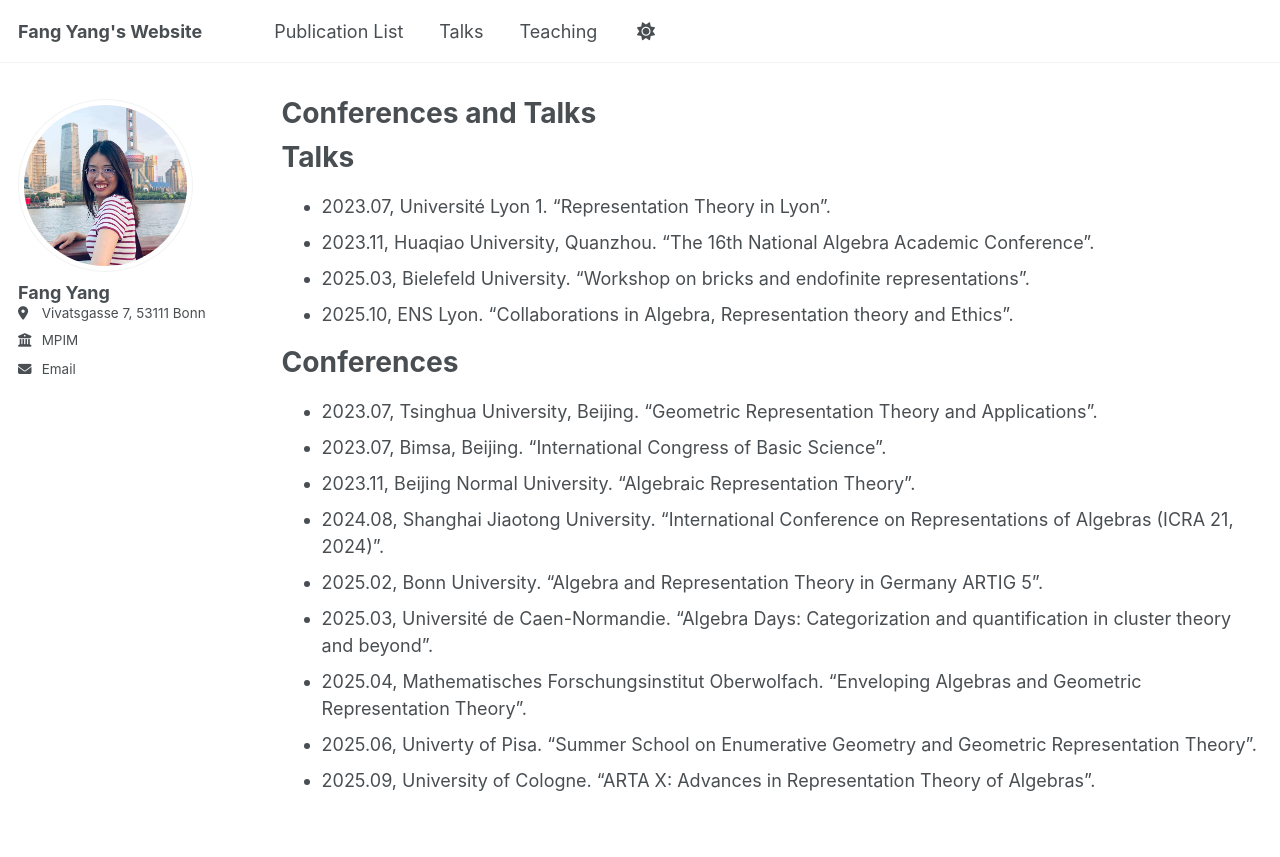
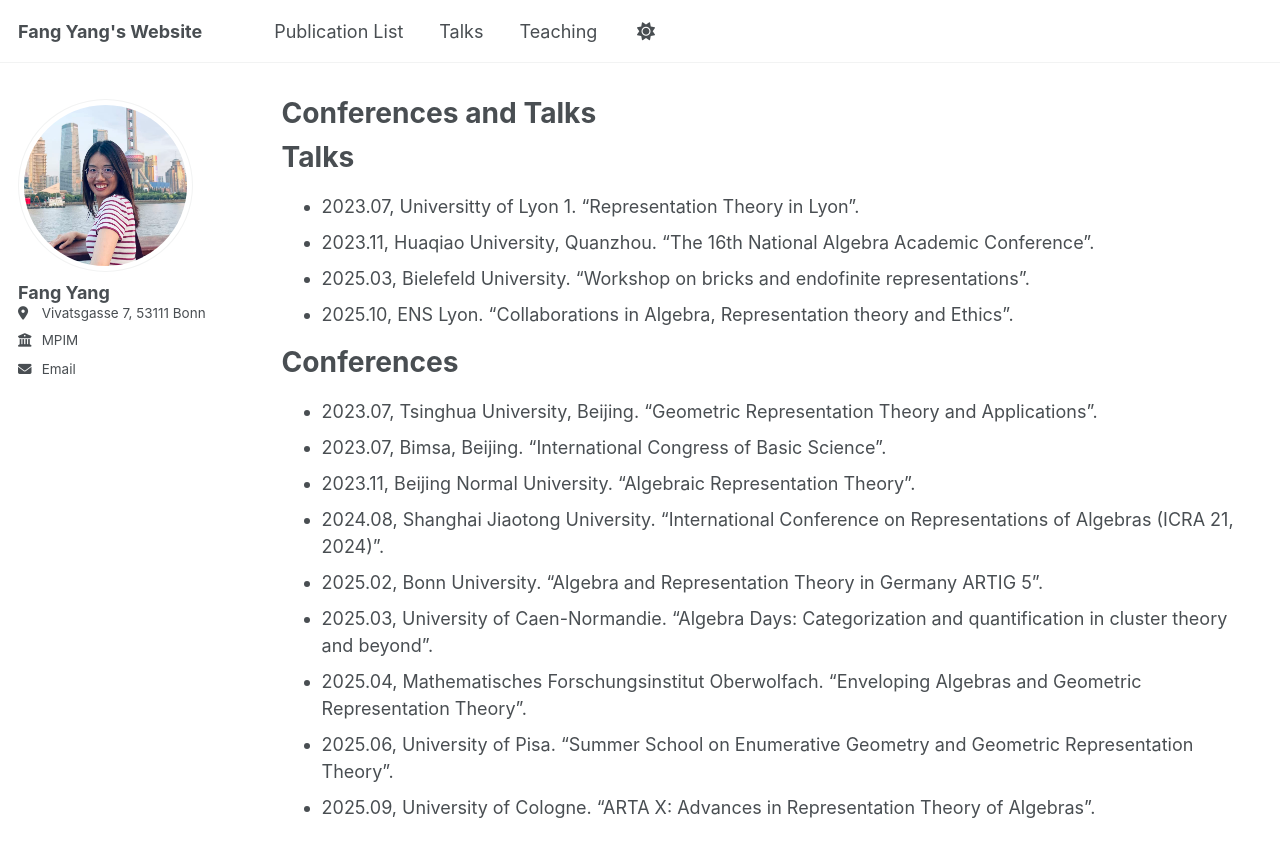
Before and after one commit to FangYang-math/FangYang-math.github.io, a Jekyll site: the page built from _pages/talks.md, in a window 1280 px wide and 1037 px high. Shown: the top 857 px of the window. Built offline with Jekyll 4.4.1, drawn with Linux system fonts in a browser that asks for light colours.

Commit message:
Update talks.md

```diff
--- a/_pages/talks.md
+++ b/_pages/talks.md
@@ -6,7 +6,7 @@ author_profile: true
 ---
 Talks
 =====
-* 2023.07, Université Lyon 1. "Representation Theory in Lyon".
+* 2023.07, Universitty of Lyon 1. "Representation Theory in Lyon".
 * 2023.11, Huaqiao University, Quanzhou. "The 16th National Algebra Academic Conference".
 * 2025.03, Bielefeld University. "Workshop on bricks and endofinite representations".
 * 2025.10, ENS Lyon. "Collaborations in Algebra, Representation theory and Ethics".
@@ -22,7 +22,7 @@ Conferences
 * 2023.11, Beijing Normal University. "Algebraic Representation Theory".
 * 2024.08, Shanghai Jiaotong University. "International Conference on Representations of Algebras (ICRA 21, 2024)".
 * 2025.02, Bonn University. "Algebra and Representation Theory in Germany ARTIG 5".
-* 2025.03, Université de Caen-Normandie. "Algebra Days: Categorization and quantification in cluster theory and beyond".
+* 2025.03, University of Caen-Normandie. "Algebra Days: Categorization and quantification in cluster theory and beyond".
 * 2025.04, Mathematisches Forschungsinstitut Oberwolfach. "Enveloping Algebras and Geometric Representation Theory".
-* 2025.06, Univerty of Pisa. "Summer School on Enumerative Geometry and Geometric Representation Theory".
+* 2025.06, University of Pisa. "Summer School on Enumerative Geometry and Geometric Representation Theory".
 * 2025.09, University of Cologne. "ARTA X: Advances in Representation Theory of Algebras".
```
